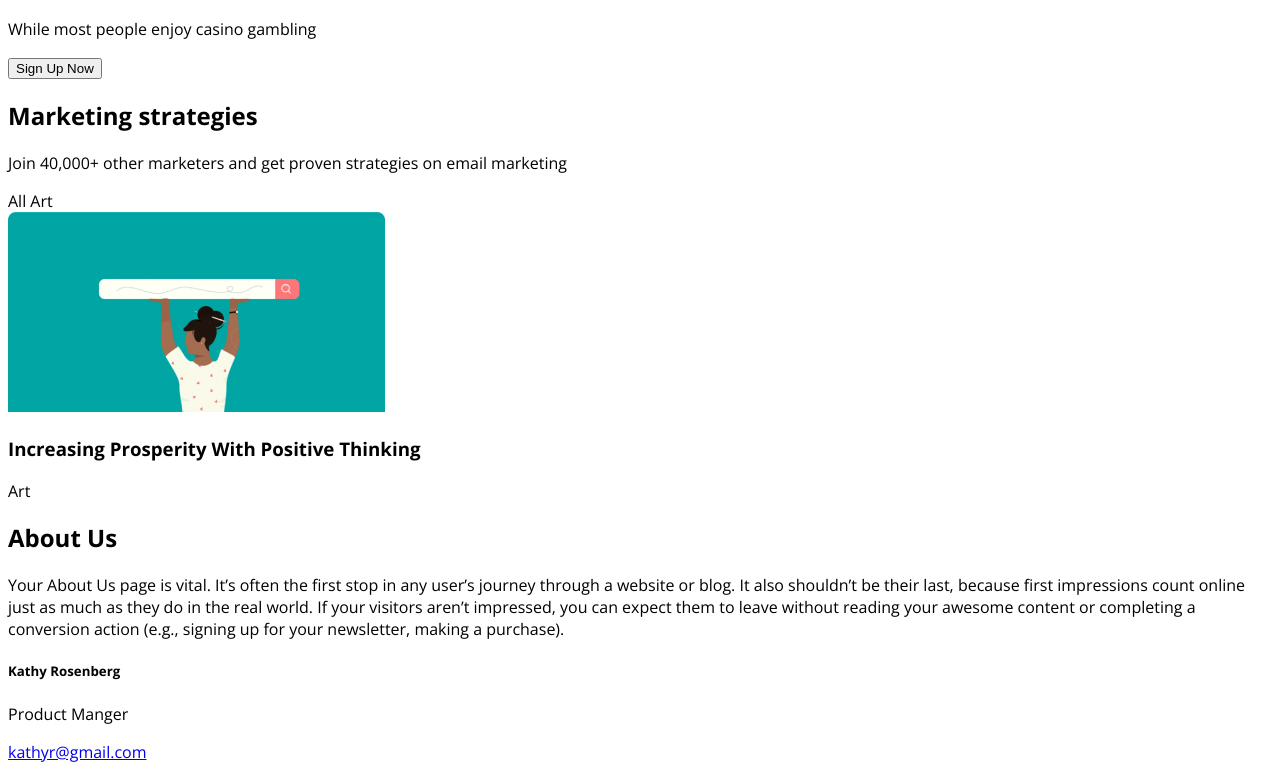
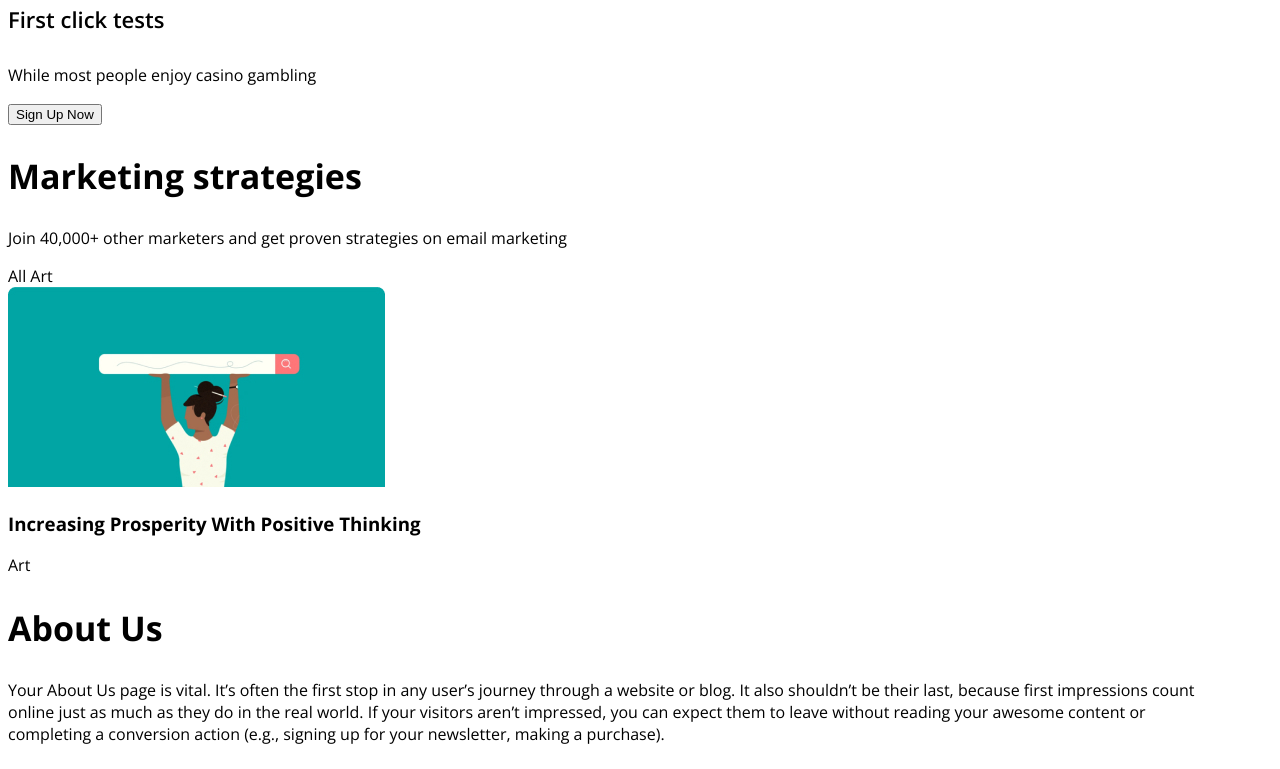
Before and after one commit to Sergei342/friday_coding_practice, a website: page index.html in a window 1280 px wide. Shown: the part 406-1175 px from the top of the page. Drawn offline with nearby package versions, Linux system fonts and the light colour scheme.

Commit message:
init:add import

```diff
--- a/package.json
+++ b/package.json
@@ -4,7 +4,7 @@
   "description": "",
   "main": "index.js",
   "scripts": {
-    "style": "sass sass/style.scss sass/style.css",
+    "style": "sass --watch  sass/style.scss sass/style.css",
     "test": "echo \"Error: no test specified\" && exit 1"
   },
   "author": "",
--- a/sass/style.css
+++ b/sass/style.css
@@ -1,11 +1,41 @@
+html {
+  font-size: 10px;
+}
 
-html {
-    font-size: 10px;
+body {
+  font-size: 1.6rem;
+  font-family: "Open Sans", Verdana, Sans-serif;
 }
-body {
-    font-size: 1.6rem;
-    font-family: "Open Sans", Verdana, Sans-serif;
 
+h1 {
+  font-size: "Poopins", Verdana, sans-serif;
+  font-weight: bold;
+  font-style: normal;
+}
+
+h2 {
+  font-style: normal;
+  font-weight: bold;
+  font-size: 34px;
+  line-height: 46px;
+}
+
+h4 {
+  font-style: normal;
+  font-weight: 600;
+  font-size: 22px;
+  line-height: 30px;
+}
+
+h5 {
+  font-style: normal;
+  font-weight: bold;
+  font-size: 16px;
+  line-height: 26x;
+}
+
+.wrapper {
+  max-width: 1197px;
 }
 
 /*# sourceMappingURL=style.css.map */
```
